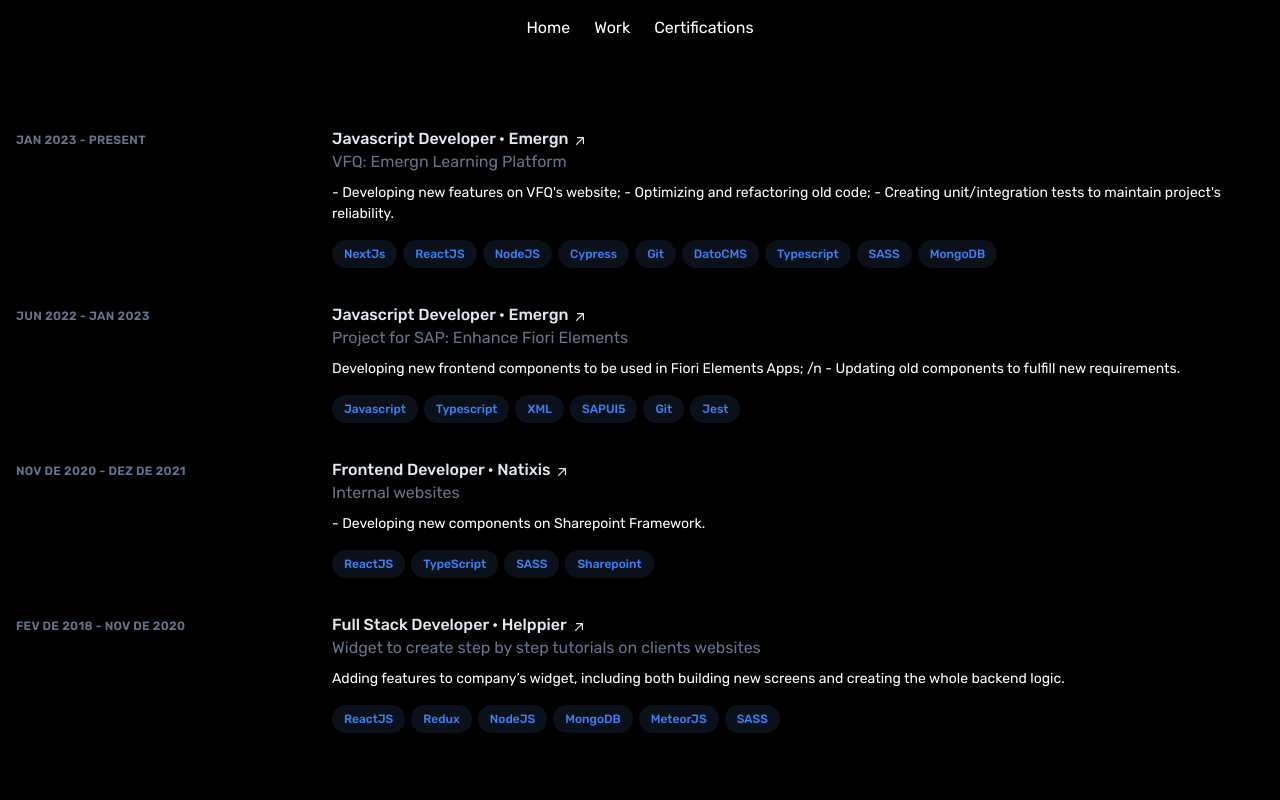
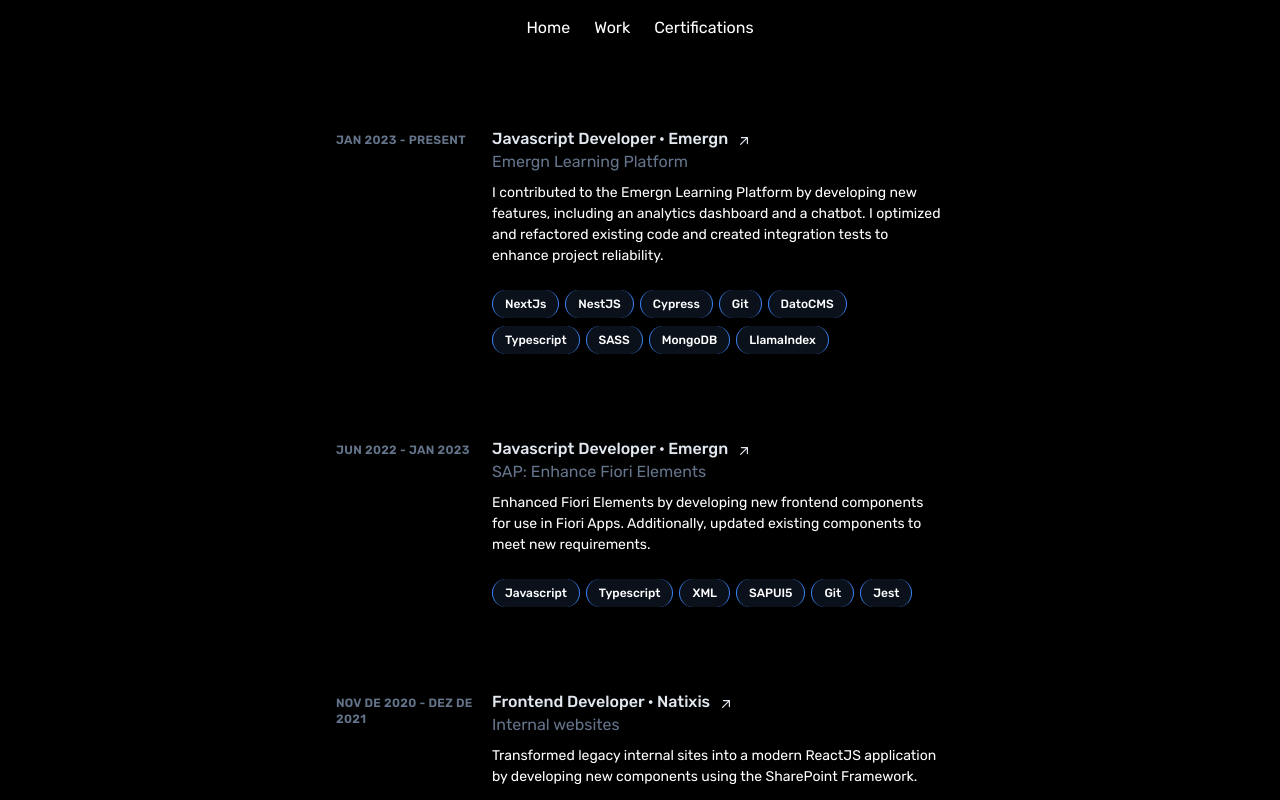
Before and after one commit to zepedroc/Portfolio, a Next.js app: page /work in a window 1280 px wide. Shown: the top 800 px of the page. Built offline with nearby package versions, Linux system fonts and the light colour scheme.

Commit message:
Enhance experience

```diff
--- a/components/experience.tsx
+++ b/components/experience-card.tsx
@@ -5,11 +5,20 @@
   description: string;
   technologies: string[];
   project: string;
+  link: string;
 };
 
-const Experience: React.FC<ExperienceProps> = ({ role, company, duration, description, technologies, project }) => {
+const ExperienceCard: React.FC<ExperienceProps> = ({
+  role,
+  company,
+  duration,
+  description,
+  technologies,
+  project,
+  link,
+}) => {
   return (
-    <div className="group relative mb-8 grid pb-1 transition-all sm:grid-cols-8 sm:gap-8 md:gap-4 lg:hover:!opacity-100 lg:group-hover/list:opacity-50">
+    <div className="group relative mb-20 grid pb-1 transition-all sm:grid-cols-8 sm:gap-8 md:gap-4 lg:hover:!opacity-100 lg:group-hover/list:opacity-50">
       <div className="absolute -inset-x-4 -inset-y-4 z-0 hidden rounded-md transition motion-reduce:transition-none lg:-inset-x-6 lg:block lg:group-hover:bg-slate-800/50 lg:group-hover:shadow-[inset_0_1px_0_0_rgba(148,163,184,0.1)] lg:group-hover:drop-shadow-lg"></div>
       <header
         className="z-10 mb-2 mt-1 text-xs font-semibold uppercase tracking-wide text-slate-500 sm:col-span-2"
@@ -21,16 +30,15 @@
         <h3 className="font-medium leading-snug text-slate-200">
           <div>
             <a
-              className="group/link inline-flex items-baseline text-base font-medium leading-tight text-slate-200 hover:text-blue-300 focus-visible:text-blue-300"
-              href="https://upstatement.com"
+              className="group/link inline-flex items-baseline text-base font-medium leading-tight text-slate-200 hover:text-blue-400 hover:underline focus-visible:text-blue-300"
+              href={link}
               target="_blank"
               rel="noreferrer noopener"
             >
               <span className="absolute -inset-x-4 -inset-y-2.5 hidden rounded md:-inset-x-6 md:-inset-y-4 lg:block"></span>
               <span>
-                {role} ·
+                {role} · {company}
                 <span className="ml-1 inline-block">
-                  {company}
                   <svg
                     xmlns="http://www.w3.org/2000/svg"
                     viewBox="0 0 20 20"
@@ -55,10 +63,10 @@
           </div>
         </div>
         <p className="mt-2 text-sm leading-normal">{description}</p>
-        <ul className="mt-2 flex flex-wrap" aria-label="Technologies used">
+        <ul className="mt-4 flex flex-wrap" aria-label="Technologies used">
           {technologies.map((tech: string) => (
             <li key={tech} className="mr-1.5 mt-2">
-              <div className="flex items-center rounded-full bg-blue-400/10 px-3 py-1 text-xs font-medium leading-5 text-blue-500">
+              <div className="flex items-center rounded-full border-r border-s border-blue-500 bg-blue-400/10 px-3 py-1 text-xs font-medium leading-5">
                 {tech}
               </div>
             </li>
@@ -69,4 +77,4 @@
   );
 };
 
-export default Experience;
+export default ExperienceCard;
--- a/src/app/work/page.tsx
+++ b/src/app/work/page.tsx
@@ -2,7 +2,7 @@
 
 import { motion } from 'framer-motion';
 
-import Experience from '@/components/experience';
+import ExperienceCard from '@/components/experience-card';
 import { experiences } from '@/src/constants/work';
 
 export default function Home() {
@@ -12,9 +12,9 @@
       animate={{ y: 0, opacity: 1 }}
       transition={{ ease: 'easeInOut', duration: 0.5 }}
     >
-      <div className="container mx-auto mt-28 p-4">
+      <div className="container mx-auto mt-28 max-w-[50vw] p-4">
         {experiences.map((exp) => (
-          <Experience key={exp.duration} {...exp} />
+          <ExperienceCard key={exp.duration} {...exp} />
         ))}
       </div>
     </motion.div>
--- a/src/constants/homepage.ts
+++ b/src/constants/homepage.ts
@@ -21,4 +21,5 @@
   'Nest.JS', // not showing up
   'Visual Studio Code', // not showing up
   'Copilot', // not showing up
+  'LlamaIndex', // not showing up
 ];
--- a/src/constants/work.ts
+++ b/src/constants/work.ts
@@ -3,35 +3,40 @@
     role: 'Javascript Developer',
     company: 'Emergn',
     duration: 'Jan 2023 - Present',
-    project: 'VFQ: Emergn Learning Platform',
+    project: 'Emergn Learning Platform',
     description:
-      "- Developing new features on VFQ's website;\n- Optimizing and refactoring old code;\n- Creating unit/integration tests to maintain project's reliability.",
-    technologies: ['NextJs', 'ReactJS', 'NodeJS', 'Cypress', 'Git', 'DatoCMS', 'Typescript', 'SASS', 'MongoDB'],
+      'I contributed to the Emergn Learning Platform by developing new features, including an analytics dashboard and a chatbot. I optimized and refactored existing code and created integration tests to enhance project reliability.',
+    technologies: ['NextJs', 'NestJS', 'Cypress', 'Git', 'DatoCMS', 'Typescript', 'SASS', 'MongoDB', 'LlamaIndex'],
+    link: 'https://emergn.com',
   },
   {
     role: 'Javascript Developer',
     company: 'Emergn',
     duration: 'Jun 2022 - Jan 2023',
-    project: 'Project for SAP: Enhance Fiori Elements',
+    project: 'SAP: Enhance Fiori Elements',
     description:
-      'Developing new frontend components to be used in Fiori Elements Apps; /n - Updating old components to fulfill new requirements.',
+      'Enhanced Fiori Elements by developing new frontend components for use in Fiori Apps. Additionally, updated existing components to meet new requirements.',
     technologies: ['Javascript', 'Typescript', 'XML', 'SAPUI5', 'Git', 'Jest'],
+    link: 'https://sap.com',
   },
   {
     role: 'Frontend Developer',
     company: 'Natixis',
     duration: 'nov de 2020 - dez de 2021',
     project: 'Internal websites',
-    description: '- Developing new components on Sharepoint Framework.',
+    description:
+      'Transformed legacy internal sites into a modern ReactJS application by developing new components using the SharePoint Framework.',
     technologies: ['ReactJS', 'TypeScript', 'SASS', 'Sharepoint'],
+    link: 'https://cib.natixis.com/home/',
   },
   {
     role: 'Full Stack Developer',
     company: 'Helppier',
     duration: 'fev de 2018 - nov de 2020',
-    project: 'Widget to create step by step tutorials on clients websites',
+    project: 'Widget to create step by step tutorials',
     description:
-      'Adding features to company’s widget, including both building new screens and creating the whole backend logic.',
+      'Developed a step-by-step tutorial widget for client websites, enhancing existing features and building new screens. Responsible for creating the entire backend logic.',
     technologies: ['ReactJS', 'Redux', 'NodeJS', 'MongoDB', 'MeteorJS', 'SASS'],
+    link: 'https://www.helppier.com',
   },
 ];
```
